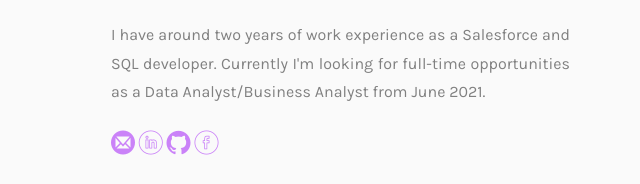
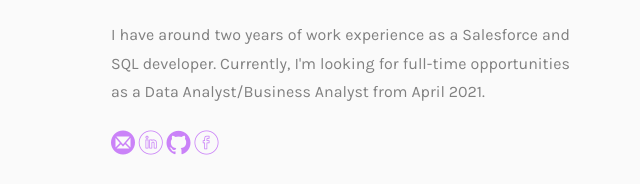
Before and after one commit to AishwaryaSaikumar09/AishwaryaSaikumar09.github.io, a plain HTML site: page About.html in a window 1280 px wide. Shown: the part 464-648 px from the top of the page, 640-1280 px from the left. Drawn offline with nearby package versions, Linux system fonts and the light colour scheme; files whose address does not match are found by name; a web font is replaced by a local one.

Commit message:
Update About.html

```diff
--- a/About.html
+++ b/About.html
@@ -125,7 +125,7 @@
 								Hi, I’m pursuing my Master’s in Analytics at Northeastern University. I hold a Bachelor’s degree specialized in Computer Science Engineering. I've always loved solving puzzles since I was young. So that's how I look at the big data sets: it's one big puzzle I want to solve. Finding patterns that nobody else sees is a challenge to me.
 								</p>
 								<p style="text-align:justify">
-								I have around two years of work experience as a Salesforce and SQL developer. Currently I'm looking for full-time opportunities as a Data Analyst/Business Analyst from June 2021.
+								I have around two years of work experience as a Salesforce and SQL developer. Currently, I'm looking for full-time opportunities as a Data Analyst/Business Analyst from April 2021.
 								</p>
 								<p class="colorlib-social-icons">
 									<a href="mailto:saikumar.a@northeastern.edu"><i class="icon-mail4"></i></a>
```
